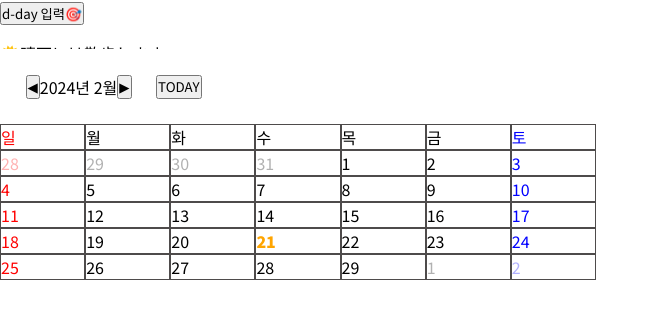
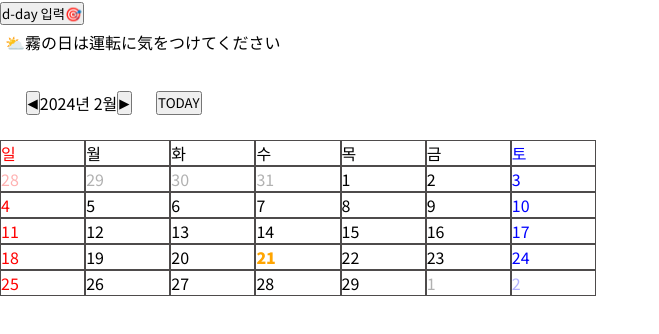
Before and after one commit to PARKBEB/Calendar, a plain HTML site: page index.html in a window 1280 px wide. Shown: the whole page, without its empty margins (0-659 px from the left). Drawn offline with Linux system fonts and the light colour scheme; a web font is replaced by a local one.

Commit message:
CircularQueue

```diff
--- a/index.css
+++ b/index.css
@@ -96,13 +96,26 @@
     justify-content: space-between;
 } */
 
-.msg_slider {
+/* .msg_slider {
     height: 24px;
     overflow: hidden;
     position: relative;
 }
 
 .msg_list {
-    position: absolute;  /* 이걸 설정해줘야 돌아감 */
+    position: absolute;  이걸 설정해줘야 돌아감
     bottom: 0;
 }
+
+.msg_item {
+    margin-top: 5px;
+} */
+
+.msg_slider {
+    height: 40px;
+    overflow: hidden;
+}
+
+.msg_item {
+    padding: 5px;
+}
--- a/msg.js
+++ b/msg.js
@@ -1,25 +1,74 @@
-let msg_slider = document.querySelector('.msg_slider');
-let msg_list = document.querySelector('.msg_list');
-
-function msg() {
-    let h = msg_list.offsetHeight;
-    let x = 0;
-    let speed = 22;
-
-    function moveFirst() {
-        x -= speed;
-        if(h >= Math.abs(x)) {
-            msg_list.style.bottom = `${x}px`;
-            console.log("작동중");
-            console.log(`h값입니당${h}값`);
-            console.log(`바텀값입니당${msg_list.style.bottom}값`);
-        } else {
-            x = h;
-            console.log("작동중2");
-        }
+class CircularQueue {
+    constructor(items) {
+        this.items = items;
+        this.size = items.length;
+        this.front = 0;
+        this.rear = this.size - 1;
     }
 
-    setInterval(moveFirst, 1000);
+    enqueue(item) {
+        this.rear = (this.rear + 1) % this.size;
+        this.items[this.rear] = item;
+    }
+
+    dequeue() {
+        const item = this.items[this.front];
+        this.front = (this.front + 1) % this.size;
+        return item;
+    }
+
+    peek() {
+        return this.items[this.front];
+    }
 }
 
-msg();
+// 메시지 슬라이더 관련 코드
+const msgList = document.querySelector('.msg_list');
+const msgs = msgList.querySelectorAll('.msg_item');
+
+// 메시지 리스트를 배열로 변환
+const msgArray = Array.from(msgs).map(msg => msg.innerHTML);
+
+// CircularQueue 인스턴스 생성
+const cq = new CircularQueue(msgArray);
+
+// 메시지 표시 함수
+function displayMessage() {
+    const message = cq.dequeue(); // 큐에서 메시지 가져오기
+    const li = document.createElement('li'); // 새 li 요소 생성
+    li.classList.add('msg_item');
+    li.innerHTML = `${message}`; // 메시지 내용 설정
+    console.log(li.innerHTML);
+    msgList.appendChild(li); // 메시지 리스트에 추가
+    cq.enqueue(message); // 큐에 메시지 추가
+}
+
+// 초기 메시지 표시
+displayMessage();
+
+// 큐를 반복해서 메시지 표시
+setInterval(() => {
+    msgList.removeChild(msgList.firstElementChild); // 첫 번째 메시지 제거
+    displayMessage(); // 새 메시지 표시
+}, 800); // 3초마다 반복
+
+// function msg() {
+//     let h = msg_list.offsetHeight;
+//     let x = 0;
+//     let speed = 1;
+
+//     function moveFirst() {
+//         x -= speed;
+//         if(h >= Math.abs(x)) {
+//             msg_list.style.bottom = `${x}px`;
+
+//         } else {
+//             x = 0;
+//             console.log("작동중2");
+//         }
+//     }
+
+//     setInterval(moveFirst, 50);
+// }
+
+// msg();
```
